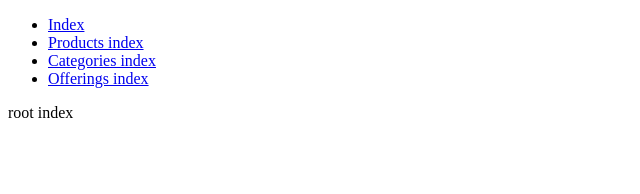
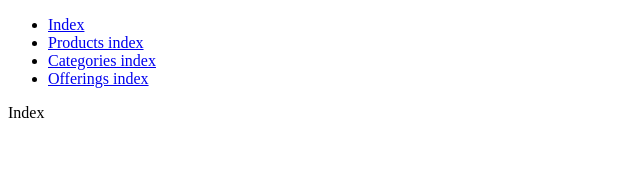
Before and after one commit to kevans01-tc/nuxt-deploy-test, a Nuxt app: page / in a window 1280 px wide. Shown: the top 194 px of the page, without its empty margins (0-640 px from the left). Built offline with nearby package versions, Linux system fonts and the light colour scheme.

Commit message:
Update index.vue

```diff
--- a/pages/index.vue
+++ b/pages/index.vue
@@ -1,3 +1,3 @@
 <template>
-  <div>root index</div>
+  <div>Index</div>
 </template>
```
